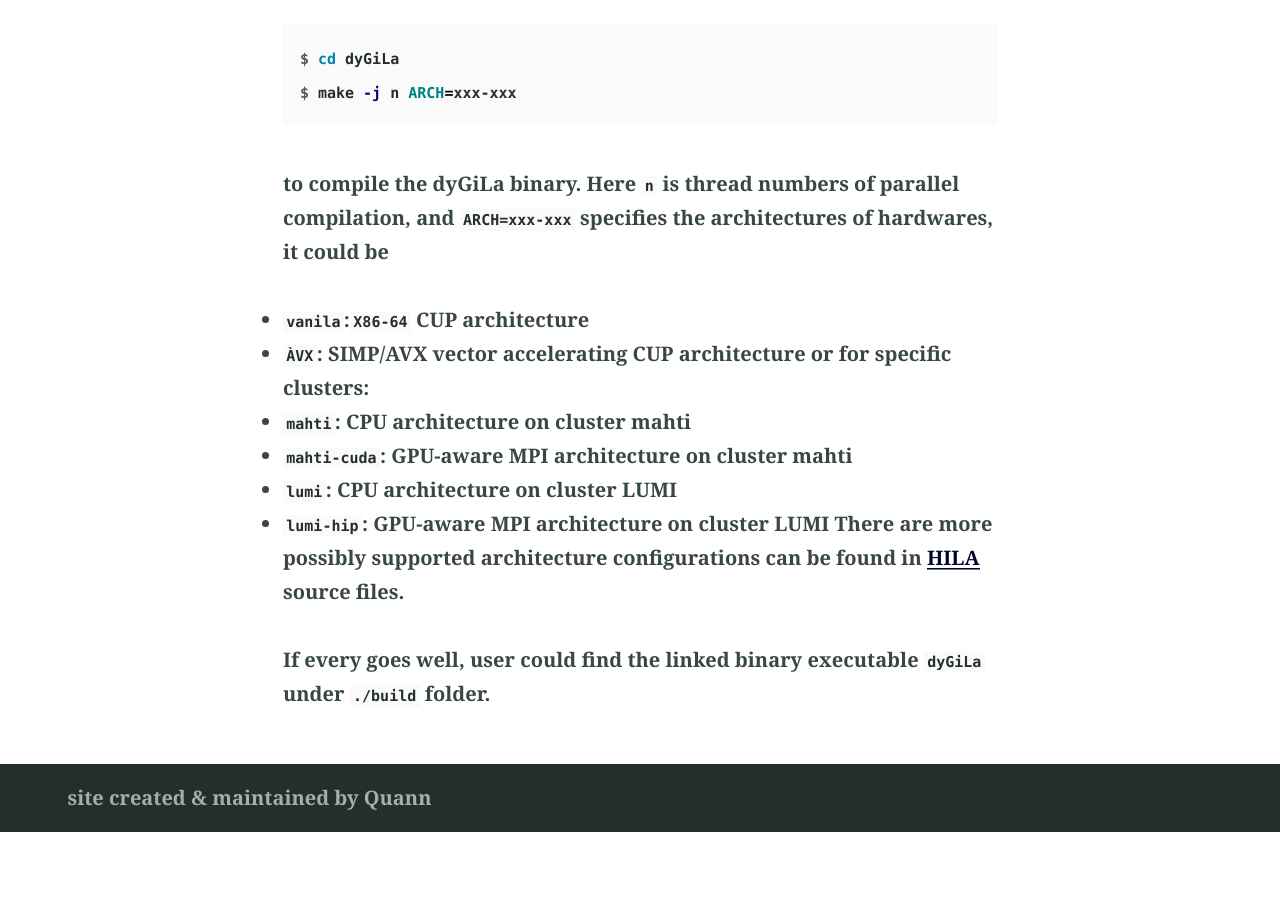
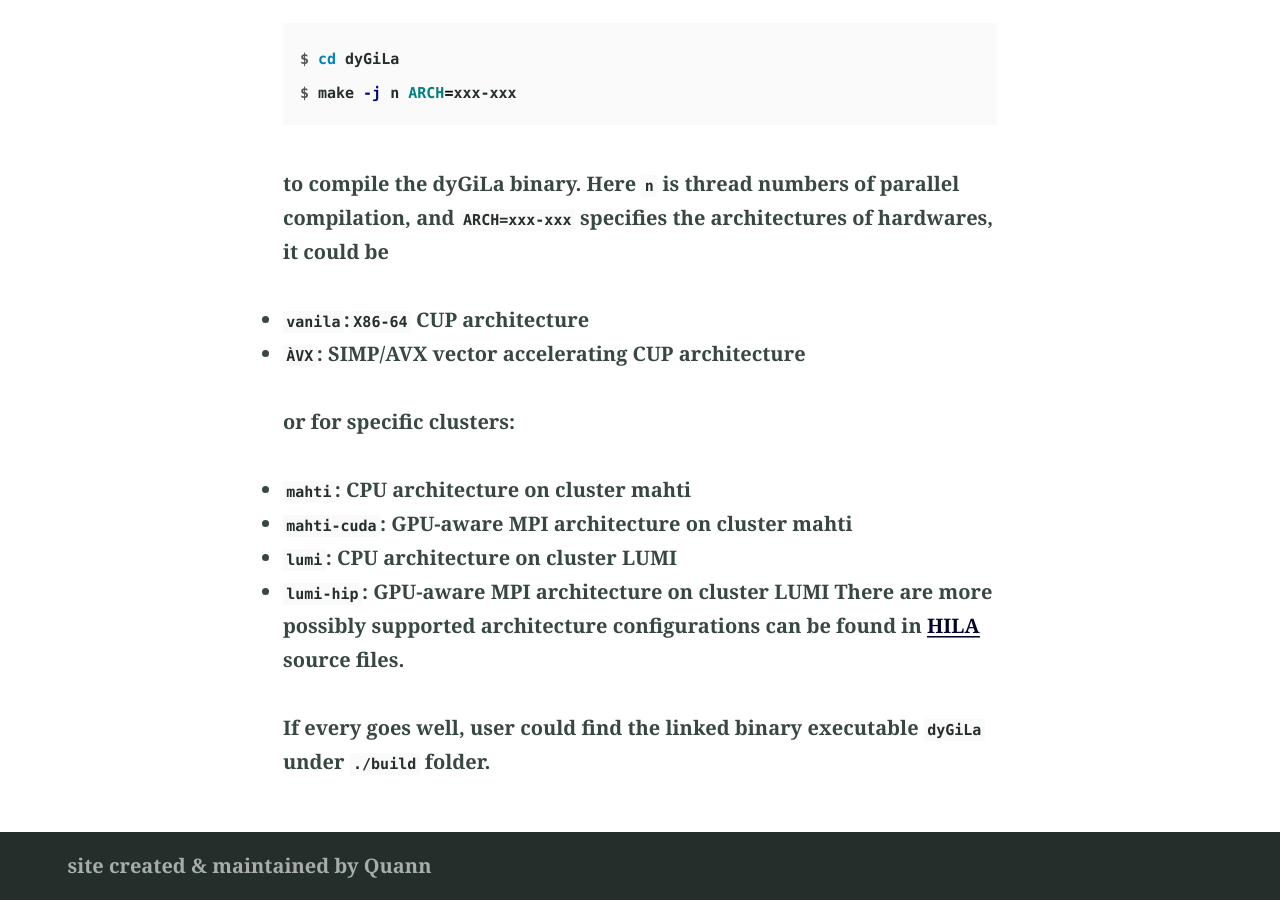
Before and after one commit to dyGiLa/dygila.github.io, a Jekyll site: the page built from install.md, in a window 1280 px wide and 900 px high, scrolled down 1346 px. Built offline with Jekyll 4.4.1, drawn with Linux system fonts in a browser that asks for light colours; before the commit the page ends 2178 px from its top, so only the background shows below that.

Commit message:
edit install.md

````diff
--- a/install.md
+++ b/install.md
@@ -14,23 +14,24 @@ Make sure they have been compiled or installed in the proper way before going to
 ### Getting Source and Compile
 
 Same as most of FOSS project, dyGiLa is hosted on public source code repositories service providers such as Bitbucket, Github and GitLab.
-{% highlight console %}
+```console
 $ git clone git@github.com:dyGiLa/dyGiLa.git
-{% endhighlight %}
+```
 or
-{% highlight console %}
+```console
 $ git clone https://Quang01@bitbucket.org/hindmars/he3-simulator.git
-{% endhighlight %}
+```
 will fetch default branch to the current path under the folder `dyGiLa`.
 After this run
-{% highlight console %}
+```console
 $ cd dyGiLa
 $ make -j n ARCH=xxx-xxx
-{% endhighlight %}
+```
 to compile the dyGiLa binary. Here `n` is thread numbers of parallel compilation, and `ARCH=xxx-xxx` specifies the architectures of hardwares,
 it could be
 * `vanila`:`X86-64` CUP architecture
 * `ÀVX`: SIMP/AVX vector accelerating CUP architecture
+
 or for specific clusters:
 * `mahti`: CPU architecture on cluster mahti
 * `mahti-cuda`: GPU-aware MPI architecture on cluster mahti
````
